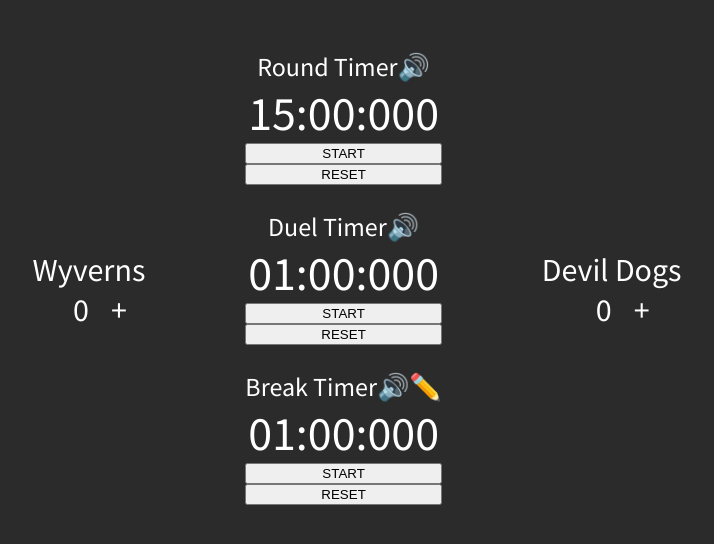
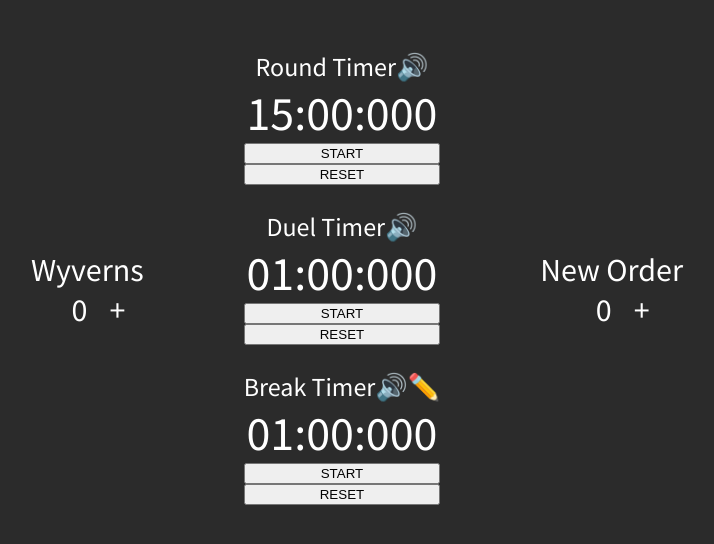
Before and after one commit to acedrow/pw, a React app: page /buhurttimekeeper in a window 1280 px wide. Shown: the top 544 px of the page, without its empty margins (283-997 px from the left). Built offline with nearby package versions, Linux system fonts and the light colour scheme.

Commit message:
change buhurt timekeeper team titles

```diff
--- a/src/buhurtTimekeeper/index.tsx
+++ b/src/buhurtTimekeeper/index.tsx
@@ -17,7 +17,7 @@ const BuhurtTimekeeper = () => {
             editable
           />
         </ClocksContainer>
-        <ScoreCounter title="Devil Dogs" />
+        <ScoreCounter title="New Order" />
       </OuterContainer>
     </div>
   )
```
